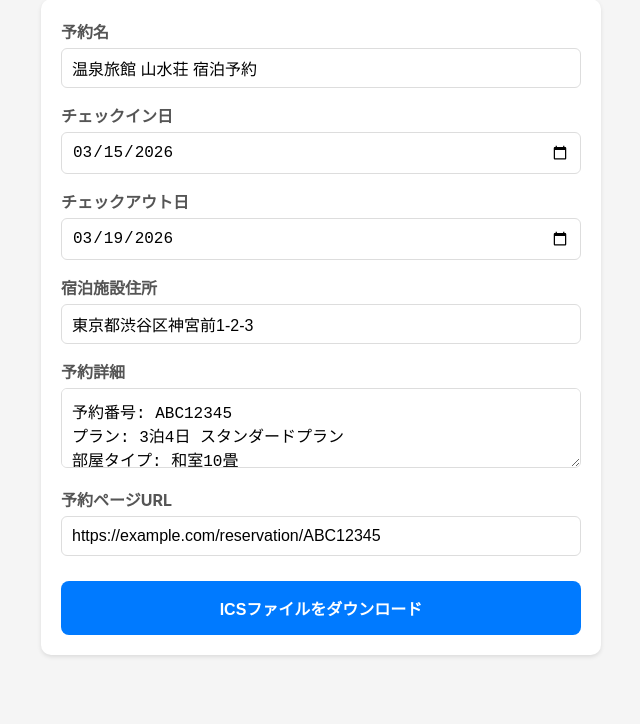
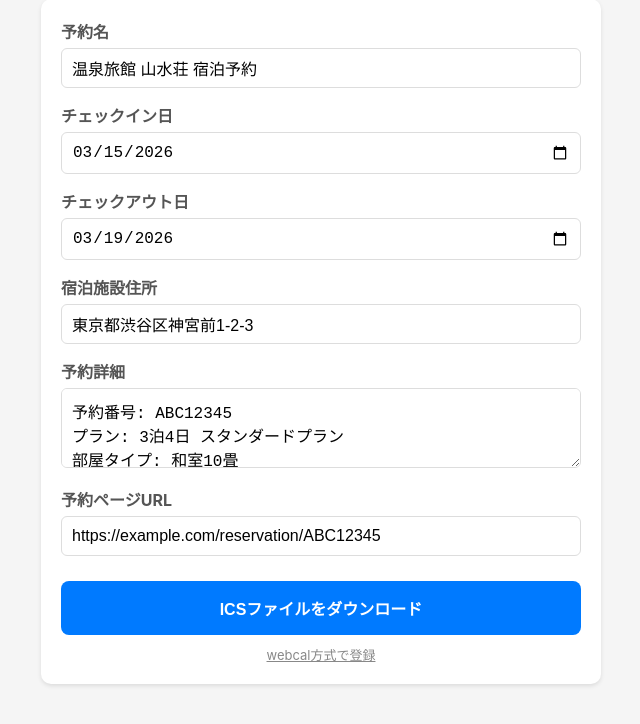
Before and after one commit to rahhi555/ics-test, a website: page index.html in a window 1280 px wide. Shown: the part 92-816 px from the top of the page, without its empty margins (319-959 px from the left). Drawn offline with Linux system fonts and the light colour scheme.

Commit message:
add webcal

```diff
--- a/index.html
+++ b/index.html
@@ -81,6 +81,18 @@
         margin-bottom: 20px;
         box-shadow: 0 2px 4px rgba(0, 0, 0, 0.1);
       }
+      .webcal-link {
+        display: block;
+        text-align: center;
+        margin-top: 10px;
+        color: #888;
+        font-size: 13px;
+        text-decoration: underline;
+        cursor: pointer;
+      }
+      .webcal-link:hover {
+        color: #666;
+      }
     </style>
   </head>
   <body>
@@ -142,6 +154,39 @@
       </div>
 
       <button type="submit">ICSファイルをダウンロード</button>
+
+      <a class="webcal-link" onclick="openWebcal()">webcal方式で登録</a>
     </form>
+
+    <script>
+      function openWebcal() {
+        const summary = document.getElementById("summary").value;
+        const dtstart = document.getElementById("dtstart").value;
+        const dtend = document.getElementById("dtend").value;
+        const location = document.getElementById("location").value;
+        const description = document.getElementById("description").value;
+        const url = document.getElementById("url").value;
+
+        if (!dtstart || !dtend) {
+          alert("チェックイン日とチェックアウト日を入力してください");
+          return;
+        }
+
+        const params = new URLSearchParams({
+          summary,
+          dtstart,
+          dtend,
+          location,
+          description,
+          url,
+        });
+
+        // 現在のURLからwebcal://スキームのURLを生成
+        const currentUrl = new URL(window.location.href);
+        const webcalUrl = `webcal://${currentUrl.host}/generate-ics?${params.toString()}`;
+
+        window.location.href = webcalUrl;
+      }
+    </script>
   </body>
 </html>
--- a/src/index.ts
+++ b/src/index.ts
@@ -80,7 +80,7 @@
   // Content-Disposition付きでICSファイルを返す
   return c.body(icsString, 200, {
     "Content-Type": "text/calendar; charset=utf-8",
-    "Content-Disposition": 'attachment; filename="reservation.ics"',
+    "Content-Disposition": 'inline; filename="reservation.ics"',
   });
 });
 
```
